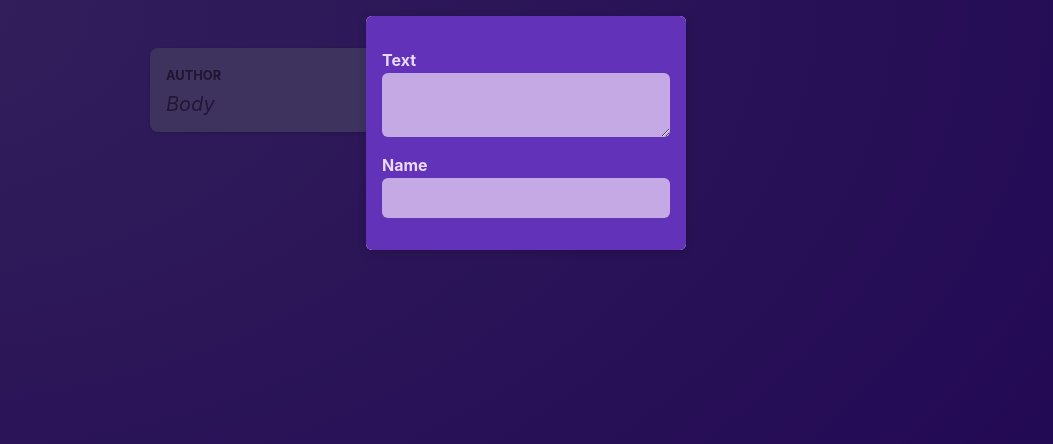
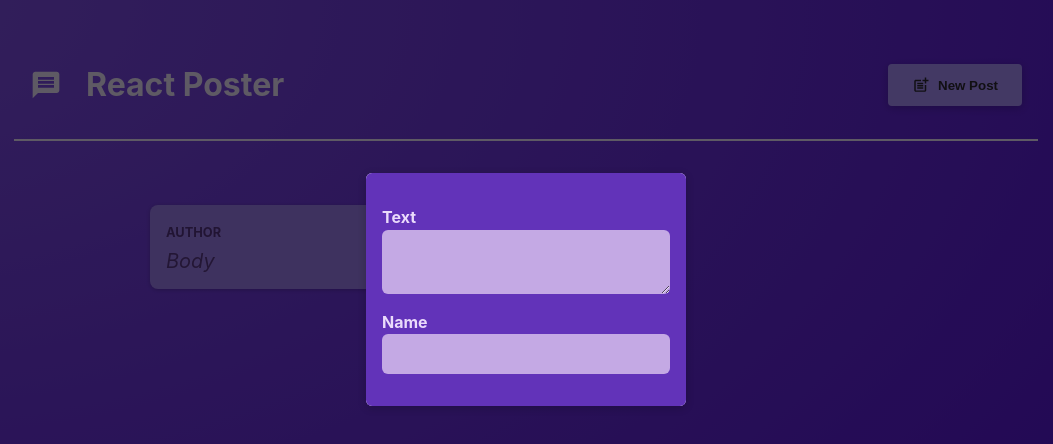
Before and after one commit to Paz777/react-message-post-app, a React (Vite) app: page / in a window 1280 px wide. Shown: the top 444 px of the page, without its empty margins (114-1167 px from the left). Built offline with nearby package versions, Linux system fonts and the light colour scheme; the HTML template or start-up script is replaced by a standard one.

Commit message:
Adding Main Header component uses react icons

```diff
--- a/package.json
+++ b/package.json
@@ -11,7 +11,8 @@
   },
   "dependencies": {
     "react": "^18.2.0",
-    "react-dom": "^18.2.0"
+    "react-dom": "^18.2.0",
+    "react-icons": "^4.10.1"
   },
   "devDependencies": {
     "@types/react": "^18.2.14",
--- a/src/App.jsx
+++ b/src/App.jsx
@@ -1,9 +1,13 @@
 import PostsList from './components/PostsList'
+import MainHeader from './components/MainHeader';
 
 function App() {
-  return <main>
-    <PostsList />
-  </main>
+  return <>
+    <MainHeader />
+    <main>
+      <PostsList />
+    </main>
+  </>
 }
 
 export default App;
--- /dev/null
+++ b/src/components/MainHeader.jsx
@@ -0,0 +1,22 @@
+import { MdPostAdd, MdMessage } from 'react-icons/md';
+
+import classes from './MainHeader.module.css';
+
+function MainHeader({ onCreatePost }) {
+    return (
+        <header className={classes.header}>
+            <h1 className={classes.logo}>
+                <MdMessage />
+                React Poster
+            </h1>
+            <p>
+                <button className={classes.button} onClick={onCreatePost}>
+                    <MdPostAdd size={18} />
+                    New Post
+                </button>
+            </p>
+        </header>
+    );
+}
+
+export default MainHeader;
--- /dev/null
+++ b/src/components/MainHeader.module.css
@@ -0,0 +1,36 @@
+.header {
+    /* padding: 2rem 10%; */
+    margin: 2rem 10%;
+    padding: 1rem;
+    text-align: center;
+    display: flex;
+    justify-content: space-between;
+    align-items: center;
+    border-bottom: 2px solid #ece1fa;
+}
+
+.logo {
+    font-size: 2rem;
+    display: flex;
+    gap: 1.5rem;
+    align-items: center;
+    color: #ece1fa;
+}
+
+.button {
+    display: inline-flex;
+    align-items: center;
+    gap: 0.5rem;
+    padding: 0.75rem 1.5rem;
+    background-color: #a990fb;
+    color: #2a2630;
+    border: none;
+    border-radius: 4px;
+    box-shadow: 0 2px 8px rgba(0, 0, 0, 0.2);
+    cursor: pointer;
+    font-weight: bold;
+}
+
+.button:hover {
+    background-color: #8c6cf7;
+}
```
Also changed, not shown: 1 other file (tests, documents, lock files or other folders).
